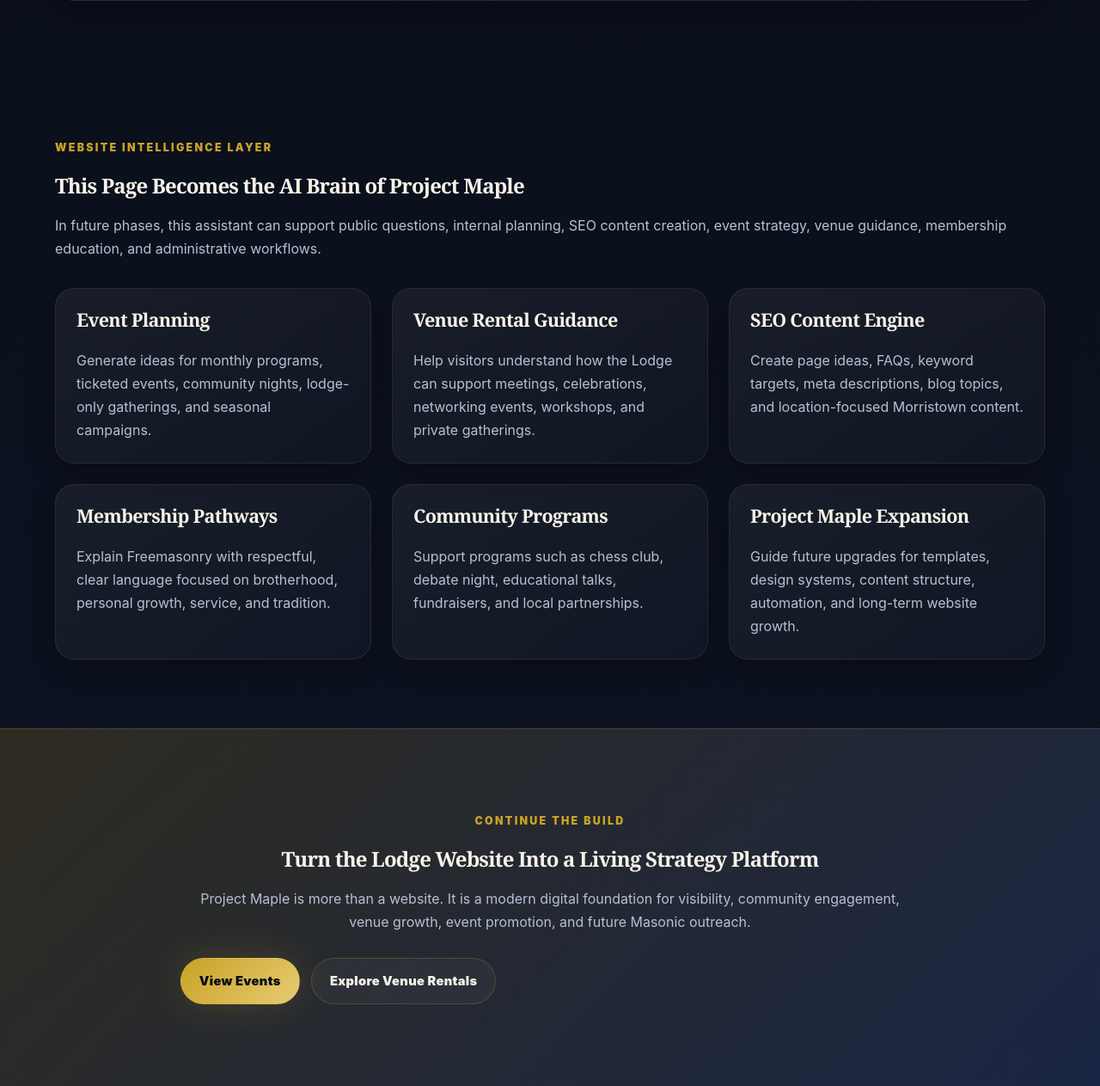
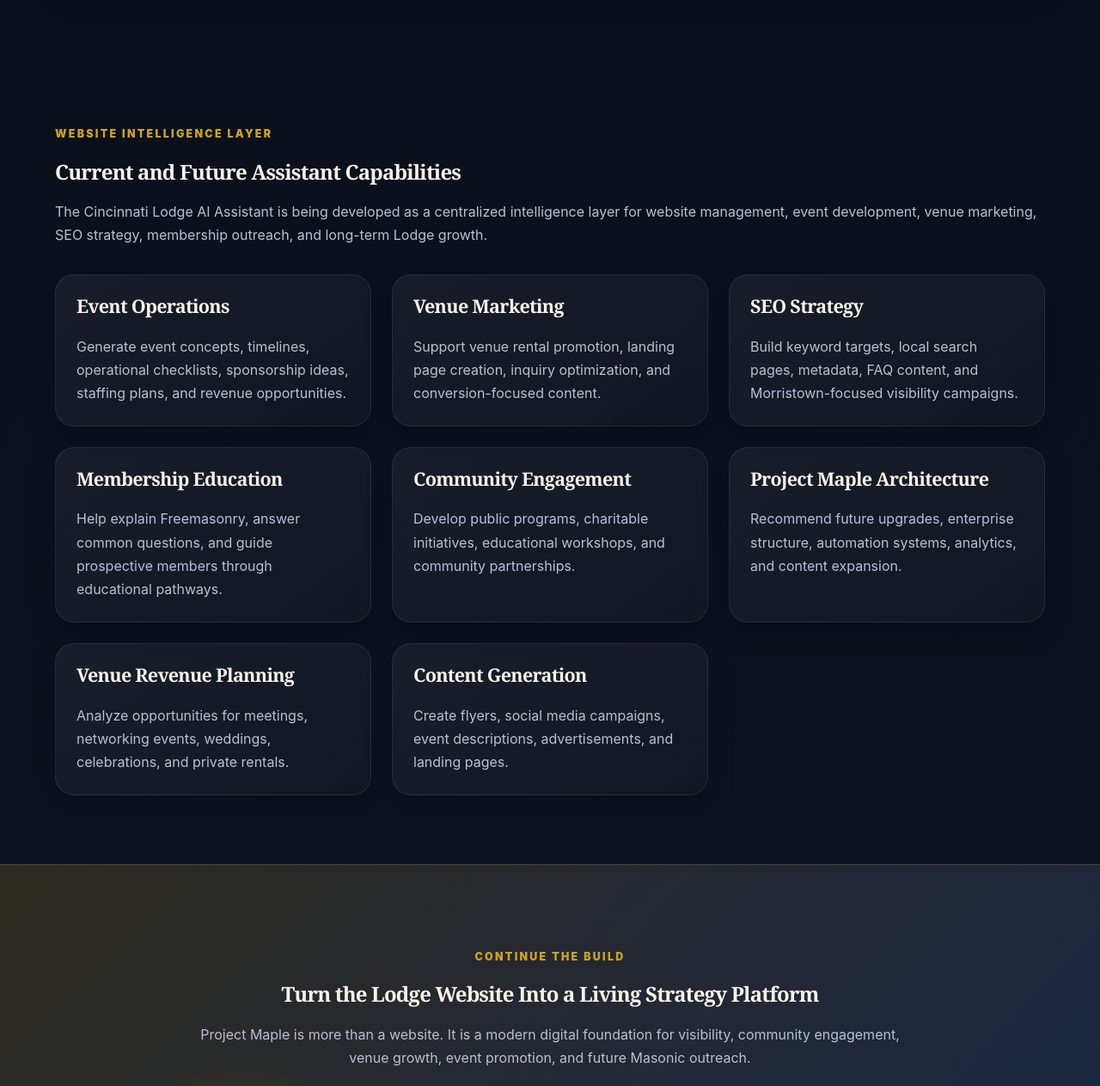
Before and after one commit to CodeDressing/cincinnati-lodge-ai, a Flask app: page /assistant/ in a window 1280 px wide. Shown: the part 1731-2994 px from the top of the page at 86% size. Run offline with Flask 3, Linux system fonts and the light colour scheme.

Commit message:
Expand assistant capabilities section and clean template

````diff
--- a/templates/assistant.html
+++ b/templates/assistant.html
@@ -1,4 +1,4 @@
-```html
+
 <!-- assistant.html -->
 {% extends "base.html" %}
 
@@ -152,7 +152,8 @@ Ask the Cincinnati Lodge AI Assistant about events, venue rentals, community pro
 {% endif %}
 
 <!-- ===================================================== -->
-<!-- SECTION 3.7.3 - ASSISTANT USE CASES                   -->
+<!-- SECTION 3.7.3 - ASSISTANT CAPABILITIES                -->
+<!-- VERSION 3.7.2 - ENTERPRISE EXPANSION                  -->
 <!-- ===================================================== -->
 
 <section class="content-section">
@@ -162,69 +163,85 @@ Ask the Cincinnati Lodge AI Assistant about events, venue rentals, community pro
     </p>
 
     <h2>
-        This Page Becomes the AI Brain of Project Maple
+        Current and Future Assistant Capabilities
     </h2>
 
     <p>
-        In future phases, this assistant can support public questions,
-        internal planning, SEO content creation, event strategy,
-        venue guidance, membership education, and administrative workflows.
+        The Cincinnati Lodge AI Assistant is being developed as a centralized
+        intelligence layer for website management, event development,
+        venue marketing, SEO strategy, membership outreach,
+        and long-term Lodge growth.
     </p>
 
     <div class="card-grid">
 
         <article class="info-card">
-            <h3>Event Planning</h3>
+            <h3>Event Operations</h3>
             <p>
-                Generate ideas for monthly programs, ticketed events,
-                community nights, lodge-only gatherings, and seasonal campaigns.
+                Generate event concepts, timelines, operational checklists,
+                sponsorship ideas, staffing plans, and revenue opportunities.
             </p>
         </article>
 
         <article class="info-card">
-            <h3>Venue Rental Guidance</h3>
+            <h3>Venue Marketing</h3>
             <p>
-                Help visitors understand how the Lodge can support meetings,
-                celebrations, networking events, workshops, and private gatherings.
+                Support venue rental promotion, landing page creation,
+                inquiry optimization, and conversion-focused content.
             </p>
         </article>
 
         <article class="info-card">
-            <h3>SEO Content Engine</h3>
+            <h3>SEO Strategy</h3>
             <p>
-                Create page ideas, FAQs, keyword targets, meta descriptions,
-                blog topics, and location-focused Morristown content.
+                Build keyword targets, local search pages,
+                metadata, FAQ content, and Morristown-focused visibility campaigns.
             </p>
         </article>
 
         <article class="info-card">
-            <h3>Membership Pathways</h3>
+            <h3>Membership Education</h3>
             <p>
-                Explain Freemasonry with respectful, clear language focused on
-                brotherhood, personal growth, service, and tradition.
+                Help explain Freemasonry, answer common questions,
+                and guide prospective members through educational pathways.
             </p>
         </article>
 
         <article class="info-card">
-            <h3>Community Programs</h3>
+            <h3>Community Engagement</h3>
             <p>
-                Support programs such as chess club, debate night,
-                educational talks, fundraisers, and local partnerships.
+                Develop public programs, charitable initiatives,
+                educational workshops, and community partnerships.
             </p>
         </article>
 
         <article class="info-card">
-            <h3>Project Maple Expansion</h3>
+            <h3>Project Maple Architecture</h3>
             <p>
-                Guide future upgrades for templates, design systems,
-                content structure, automation, and long-term website growth.
+                Recommend future upgrades, enterprise structure,
+                automation systems, analytics, and content expansion.
+            </p>
+        </article>
+
+        <article class="info-card">
+            <h3>Venue Revenue Planning</h3>
+            <p>
+                Analyze opportunities for meetings, networking events,
+                weddings, celebrations, and private rentals.
+            </p>
+        </article>
+
+        <article class="info-card">
+            <h3>Content Generation</h3>
+            <p>
+                Create flyers, social media campaigns,
+                event descriptions, advertisements, and landing pages.
             </p>
         </article>
 
     </div>
 
 </section>
-
 <!-- ===================================================== -->
 <!-- SECTION 3.7.4 - FINAL CTA                             -->
 <!-- ===================================================== -->
````
